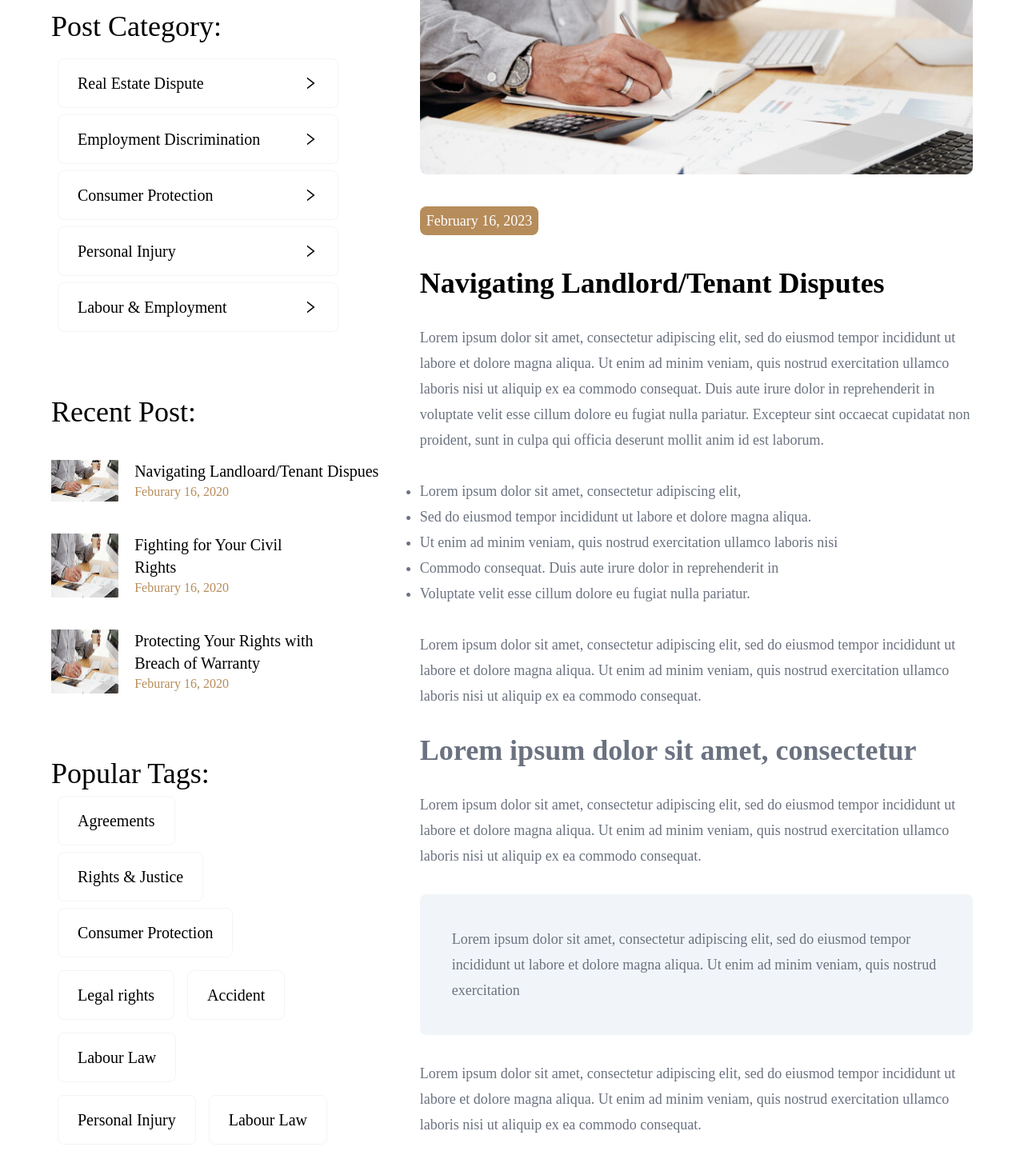
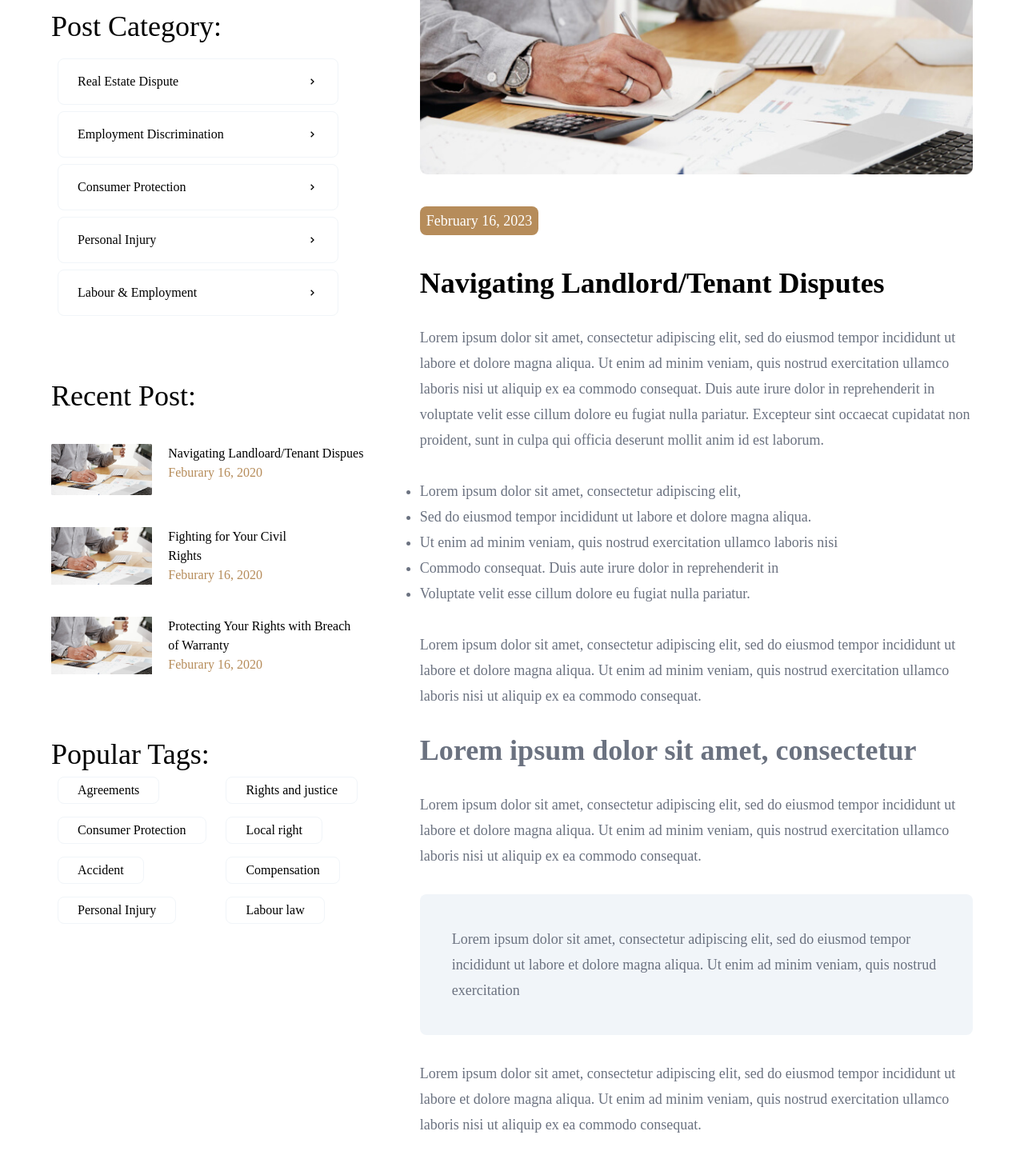
Before and after one commit to dm-mensavi/aawans-zaptek, a React (Create React App) app: page /blog/1 in a window 1280 px wide. Shown: the part 660-2119 px from the top of the page at 80% size. Built offline with nearby package versions, Linux system fonts and the light colour scheme.

Commit message:
created componets for the popular-tag and post-categories

```diff
--- a/src/Pages/Blog/Blog.js
+++ b/src/Pages/Blog/Blog.js
@@ -47,7 +47,7 @@ function Blog() {
       </Helmet>
       <Header pageTitle="Blog Page" name="Blog" />
 
-      <div className="lg:grid md:grid sm:flex sm:flex-col sm:justify-center sm:items-center lg:grid-cols-3 md:grid-cols-2 gap-5 general-margin">
+      <div className="xl:grid lg:grid md:grid sm:flex sm:flex-col sm:justify-center sm:items-center xl:grid-cols-3 lg:grid-cols-3 md:grid-cols-2 gap-5 general-margin">
         {currentPosts.map((item, index) => (
           <Link key={index} to={`/blog/${item.id}`}>
             <motion.div
--- a/src/Pages/Blog/BlogDetails.js
+++ b/src/Pages/Blog/BlogDetails.js
@@ -2,12 +2,13 @@ import { useParams } from "react-router-dom";
 import getDataById from "../../GetDataById";
 import { BlogData } from "./BlogData";
 import Header from "../../components/Header";
+import PopularTags from './PopularTags'
 import { Helmet } from "react-helmet";
 import React, { useEffect } from "react";
 import { useLocation } from "react-router-dom";
 import { FiSearch } from "react-icons/fi";
-import { AiOutlineRight } from "react-icons/ai";
-
+import { FaLinkedinIn,FaFacebookF,FaTwitter,FaSkype } from "react-icons/fa";
+import PostCat from "./PostCat";
 function BlogDetails() {
 	//Scroll to the top of the page on load
 	const location = useLocation();
@@ -33,48 +34,28 @@ function BlogDetails() {
 			<Header pageTitle="Blog Details" name="Blog" />
 
 			{/* Your content and design goes here */}
-			<div className="flex lg:flex-row md:flex-row sm:flex-col-reverse justify-between items-start w-full gap-10 mt-32 px-[5%]">
-				<div className="lg:max-w-[40%] ">
+			<div className="flex lg:flex-row max-md:flex-col-reverse max-sm:flex-col-reverse justify-between items-start w-full gap-10 mt-32 px-[5%]">
+				<div className="lg:max-w-[40%] max-md:w-full max-sm:w-full ">
 					<div className="flex justify-between items-center shadow-lg w-10/12 p-5">
 						<input placeholder="Search here..." />
 						<FiSearch size={25} />
 					</div>
 					<div>
 						<p className="text-4xl mt-20 mb-5">Post Category:</p>
-						<div className="flex justify-between w-10/12  gap-10 items-center  border border-slate-100 px-6 py-4 text-xl rounded-lg m-2 cursor-pointer hover:border-primary hover:border hover:bg-slate-100">
-							<p>Real Estate Dispute</p>
-							<AiOutlineRight />
-						</div>
-						<div className="flex justify-between w-10/12 items-center border border-slate-100 px-6 py-4 text-xl rounded-lg m-2 cursor-pointer hover:border-primary hover:border hover:bg-slate-100">
-							<p>Employment Discrimination</p>
-							<AiOutlineRight />
-						</div>
-						<div className="flex justify-between w-10/12  items-center border border-slate-100 px-6 py-4 text-xl rounded-lg m-2 cursor-pointer hover:border-primary hover:border hover:bg-slate-100">
-							<p>Consumer Protection</p>
-							<AiOutlineRight />
-						</div>
-						<div className="flex justify-between w-10/12  items-center border border-slate-100 px-6 py-4 text-xl rounded-lg m-2 cursor-pointer hover:border-primary hover:border hover:bg-slate-100">
-							<p>Personal Injury</p>
-							<AiOutlineRight />
-						</div>
-						<div className="flex justify-between w-10/12 items-center border border-slate-100 px-6 py-4 text-xl rounded-lg m-2 cursor-pointer hover:border-primary hover:border hover:bg-slate-100">
-							<p>Labour & Employment</p>
-							<AiOutlineRight />
-						</div>
+						<PostCat />
 					</div>
-
 					<div>
 						<p className="text-4xl mt-20">Recent Post:</p>
-						<div className="flex gap-5 mt-10">
+						<div className="flex gap-5 mt-10 w-full">
 							<img
-								className=""
+								className="min-w-[30%] object-cover"
 								src={require(`../../public/${blogItem.image}.jpg`)}
 								alt=""
 								width={"20%"}
 								height={"100%"}
 							/>
 							<div>
-								<p className="text-xl hover:text-primary cursor-pointer">
+								<p className="text-medium hover:text-primary cursor-pointer">
 									Navigating Landloard/Tenant Dispues
 								</p>
 								<p className="text-primary">Feburary 16, 2020</p>
@@ -83,14 +64,14 @@ function BlogDetails() {
 
 						<div className="flex gap-5 mt-10">
 							<img
-								className=""
+								className="min-w-[30%] object-cover"
 								src={require(`../../public/${blogItem.image}.jpg`)}
 								alt=""
 								width={"20%"}
 								height={"100%"}
 							/>
 							<div>
-								<p className="text-xl hover:text-primary cursor-pointer w-10/12">
+								<p className="text-medium hover:text-primary cursor-pointer w-10/12">
 									Fighting for Your Civil Rights
 								</p>
 								<p className="text-primary">Feburary 16, 2020</p>
@@ -99,14 +80,14 @@ function BlogDetails() {
 
 						<div className="flex gap-5 mt-10">
 							<img
-								className=""
+								className="min-w-[30%] object-cover"
 								src={require(`../../public/${blogItem.image}.jpg`)}
 								alt=""
 								width={"20%"}
 								height={"100%"}
 							/>
 							<div>
-								<p className="text-xl hover:text-primary cursor-pointer w-10/12">
+								<p className="text-medium hover:text-primary cursor-pointer w-10/12">
 									Protecting Your Rights with Breach of Warranty
 								</p>
 								<p className="text-primary">Feburary 16, 2020</p>
@@ -116,45 +97,10 @@ function BlogDetails() {
 
 					<div>
 						<p className="text-4xl mt-20">Popular Tags:</p>
-						<div className="border border-slate-100 px-6 py-4 text-xl rounded-lg m-2 cursor-pointer hover:bg-primary hover:text-white w-fit">
-							<p>Agreements</p>
-						</div>
-						<div className="border border-slate-100 px-6 py-4 text-xl rounded-lg m-2 cursor-pointer hover:bg-primary hover:text-white w-fit">
-							<p>Rights & Justice</p>
-						</div>
-						<div className="border border-slate-100 px-6 py-4 text-xl rounded-lg m-2 cursor-pointer hover:bg-primary hover:text-white w-fit">
-							<p>Consumer Protection</p>
-						</div>
-						<div className="flex">
-							<div className="border border-slate-100 px-6 py-4 text-xl rounded-lg m-2 cursor-pointer hover:bg-primary hover:text-white w-fit">
-								<p>Legal rights</p>
-							</div>
-							<div className="border border-slate-100 px-6 py-4 text-xl rounded-lg m-2 cursor-pointer hover:bg-primary hover:text-white w-fit">
-								<p>Accident</p>
-							</div>
-						</div>
-
-						<div>
-							<p className="border border-slate-100 px-6 py-4 text-xl rounded-lg m-2 cursor-pointer hover:bg-primary hover:text-white w-fit">
-								Labour Law
-							</p>
-						</div>
-
-						<div className="flex">
-							<div>
-								<p className="border border-slate-100 px-6 py-4 text-xl rounded-lg m-2 cursor-pointer hover:bg-primary hover:text-white w-fit">
-									Personal Injury
-								</p>
-							</div>
-							<div>
-								<p className="border border-slate-100 px-6 py-4 text-xl rounded-lg m-2 cursor-pointer hover:bg-primary hover:text-white w-fit">
-									Labour Law
-								</p>
-							</div>
-						</div>
+							<PopularTags/>
 					</div>
 				</div>
-				<div className="max-w-[60%]">
+				<div className="lg:max-w-[60%] max-md:w-full max-sm:w-full">
 					<div>
 						<img
 							className=""
@@ -290,6 +236,43 @@ function BlogDetails() {
 							nisi ut aliquip ex ea commodo consequat.
 						</p>
 					</div>
+					{/* <div className="flex justify-center flex-start items-center gap-8 bg-primary">
+					<p className="text-2xl">Shared Post:</p>
+					<BiLogoFacebookCircle />
+					<BiLogoLinkedinSquare  />
+					<BiLogoTwitter />
+					<BiLogoSkype />
+					</div> */}
+
+					<div className="flex space-x-4 justify-center items-center ">
+						<p className="text-2xl">Share Post:</p>
+							<div
+								className="w-10 h-10 bg-white hover:bg-primary/70 link-animate cursor-pointer transition-all
+              duration-300  ease-in-out rounded-full flex items-center justify-center">
+								<FaFacebookF size={12} className=" text-black"></FaFacebookF>
+							</div>
+
+
+							<div
+								className="w-10 h-10 bg-white hover:bg-primary/70 link-animate cursor-pointer transition-all
+              duration-300  ease-in-out rounded-full flex items-center justify-center">
+								<FaTwitter size={12} className=" text-black"></FaTwitter>
+							</div>
+
+							<div
+								className="w-10 h-10 bg-white hover:bg-primary/70 link-animate cursor-pointer transition-all
+              duration-300  ease-in-out rounded-full flex items-center justify-center">
+								<FaSkype size={12} className="text-black"></FaSkype>
+							</div>
+
+							<div
+								className="w-10 h-10 bg-white hover:bg-primary/70 link-animate cursor-pointer transition-all
+              duration-300  ease-in-out rounded-full flex items-center justify-center">
+								<FaLinkedinIn size={12} className=" text-black"></FaLinkedinIn>
+							</div>
+
+					</div>
+
 				</div>
 			</div>
 		</div>
--- /dev/null
+++ b/src/Pages/Blog/PopularTags.js
@@ -0,0 +1,54 @@
+ const tags = [
+    {
+    id: 1,
+    name: 'Agreements'
+},
+{
+    id: 2,
+    name: 'Rights and justice'
+},
+{
+    id: 3,
+    name: 'Consumer Protection'
+},
+{
+    id: 4,
+    name: 'Local right'
+},
+{
+    id: 5,
+    name: 'Accident'
+},
+{
+    id: 6,
+    name: 'Compensation'
+},
+
+{
+    id: 7,
+    name: 'Personal Injury'
+},
+{
+    id: 8,
+    name: 'Labour law'
+},
+]
+
+
+const PopularTags = () => {
+    const tag = tags.map((item)=> (
+
+		<div key={item.id} className="flex-1 border border-slate-100 px-6 py-1 text-medium rounded-lg m-2 cursor-pointer hover:bg-primary hover:text-white w-fit">
+			<p className="w-fit">{item.name}</p>
+		</div>
+
+
+    ))
+
+  return (
+    <div className="grid grid-cols-2 w-full items-center ">
+        {tag}
+        </div>
+  )
+}
+export default PopularTags
--- /dev/null
+++ b/src/Pages/Blog/PostCat.js
@@ -0,0 +1,42 @@
+import {BiChevronRight} from 'react-icons/bi'
+const cat = [
+    {
+        id: 1,
+        name: 'Real Estate Dispute',
+    },
+    {
+        id: 2,
+        name: 'Employment Discrimination',
+    },
+    {
+        id: 3,
+        name: 'Consumer Protection',
+    },
+    {
+        id: 4,
+        name: 'Personal Injury',
+    },
+    {
+        id: 5,
+        name: 'Labour & Employment',
+    },
+]
+
+
+
+const PostCat = () => {
+    const Category = cat.map((item)=> (
+		<div key={item.id} className="flex justify-between w-10/12  gap-10 items-center  border border-slate-100 px-6 py-4 text-medium rounded-lg m-2 cursor-pointer hover:border-primary hover:border hover:bg-slate-100">
+			<p className="w-fit">{item.name}</p>
+            <BiChevronRight />
+		</div>
+    ))
+
+  return (
+    <>
+  {Category}
+    </>
+  )
+}
+
+export default PostCat
```
